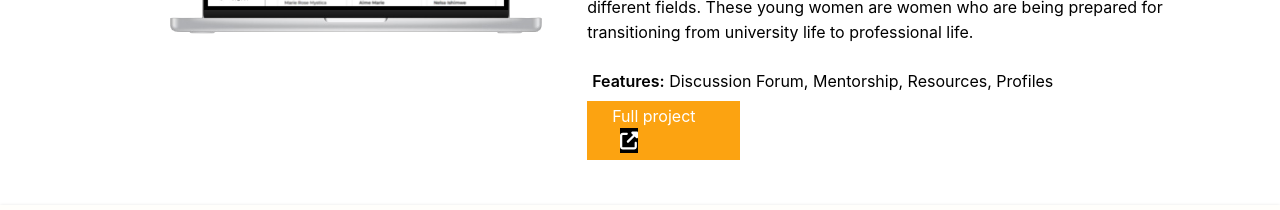
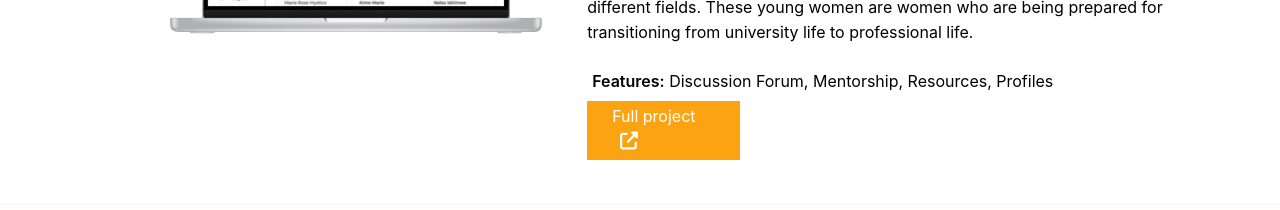
Before and after one commit to m-vanessa12/My-Portfolio, a React (Create React App) app: page / in a window 1280 px wide. Shown: the part 3260-3470 px from the top of the page. Built offline with nearby package versions, Linux system fonts and the light colour scheme.

Commit message:
updated my CV and StepUp project

```diff
--- a/src/projects/MyWork.js
+++ b/src/projects/MyWork.js
@@ -80,7 +80,7 @@ const Projects = () => {
                     <div className="moree">
                         <a href="https://www.figma.com/proto/DXljKUM0VLfwCAYqsDtvWQ/Mentorship-Platform?node-id=123-1446&t=Bh7zgPRLSzmDFWrX-0&scaling=scale-down&content-scaling=fixed&page-id=0%3A1" target='_blank'>
                         <span>Full project</span>
-                        <FontAwesomeIcon icon={faExternalLinkAlt} style={{ width: '18px', height: '25px', color: '#FFF', marginLeft : '28px', marginTop: '2px', backgroundColor: '#000'}} />
+                        <FontAwesomeIcon icon={faExternalLinkAlt} style={{ width: '18px', height: '25px', color: '#FFF', marginLeft : '28px', marginTop: '2px'}} />
                         </a>
                         </div>
                   </div>
```
